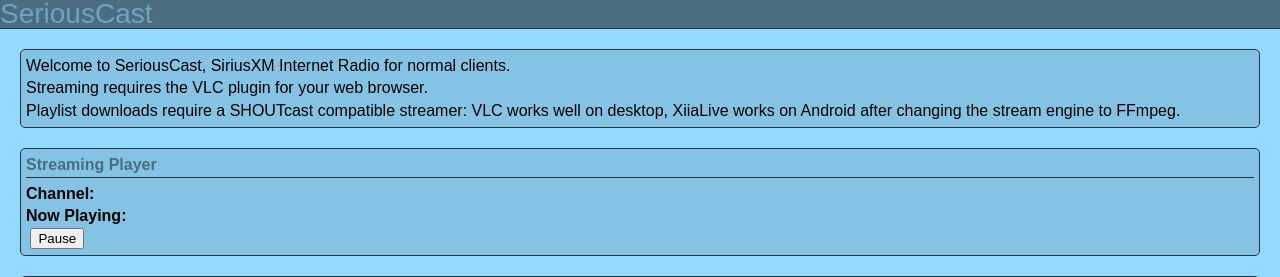
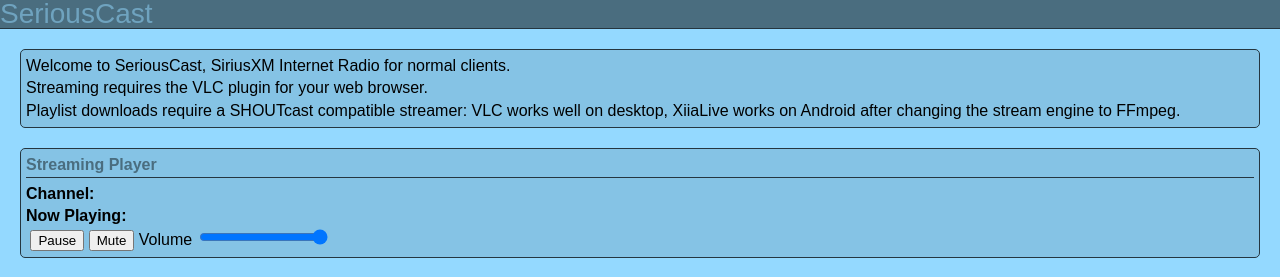
Before and after one commit to schlarpc/SeriousCast, a Python web app: template templates/list.html in a window 1280 px wide. Shown: the top 277 px of the page. Run offline with Jinja, Linux system fonts and the light colour scheme; the template is opened without the code that fills it, so the values that code supplies are empty; some libraries are stand-ins or nearby versions.

Commit message:
Volume slider & mute toggle in web player

```diff
--- a/templates/list.html
+++ b/templates/list.html
@@ -80,7 +80,13 @@
             <div><span class="vlc-section">Now Playing:</span> <span id="vlc-nowplaying"></span></div>
 
             <embed type="application/x-vlc-plugin" pluginspage="http://www.videolan.org" id="vlc" height="0" width="0" style="display: inline; margin: 0; padding: 0;" />
+
             <button id="vlc-pause">Pause</button>
+            <button id="vlc-mute">Mute</button>
+            <label>
+                Volume
+                <input id="vlc-volume" min="0" max="100" value="100" type="range" />
+            </label>
         </div>
         <div class="box">
             <h2>Channel Listing</h2>
@@ -125,6 +131,14 @@
                     vlc.playlist.togglePause();
                 });
 
+                $('#vlc-mute').click(function() {
+                    vlc.playlist.toggleMute();
+                });
+
+                $('#vlc-volume').change(function() {
+                    vlc.audio.volume = parseInt($('#vlc-volume').val(), 10);
+                });
+
                 setInterval(function() {
                     try {
                         $('#vlc-channel').text(vlc.mediaDescription.title);
```
